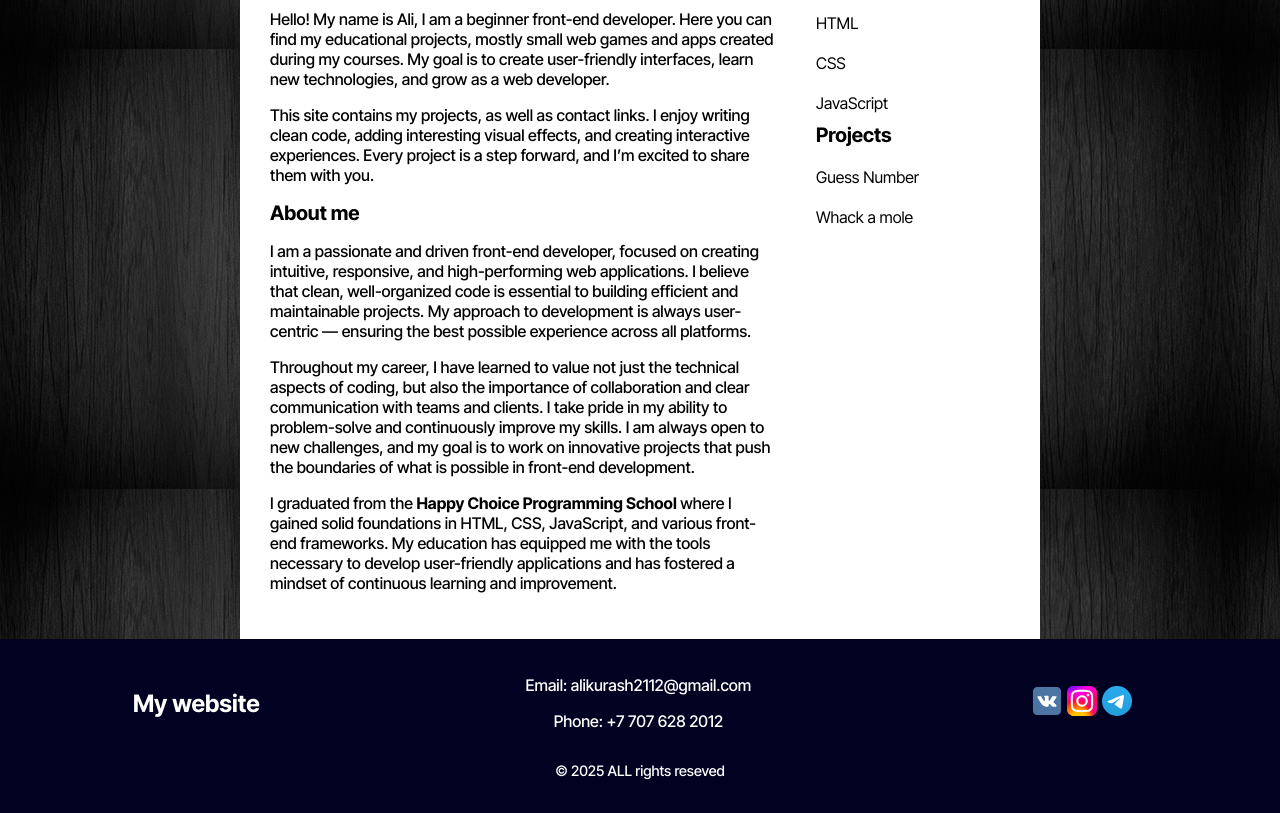
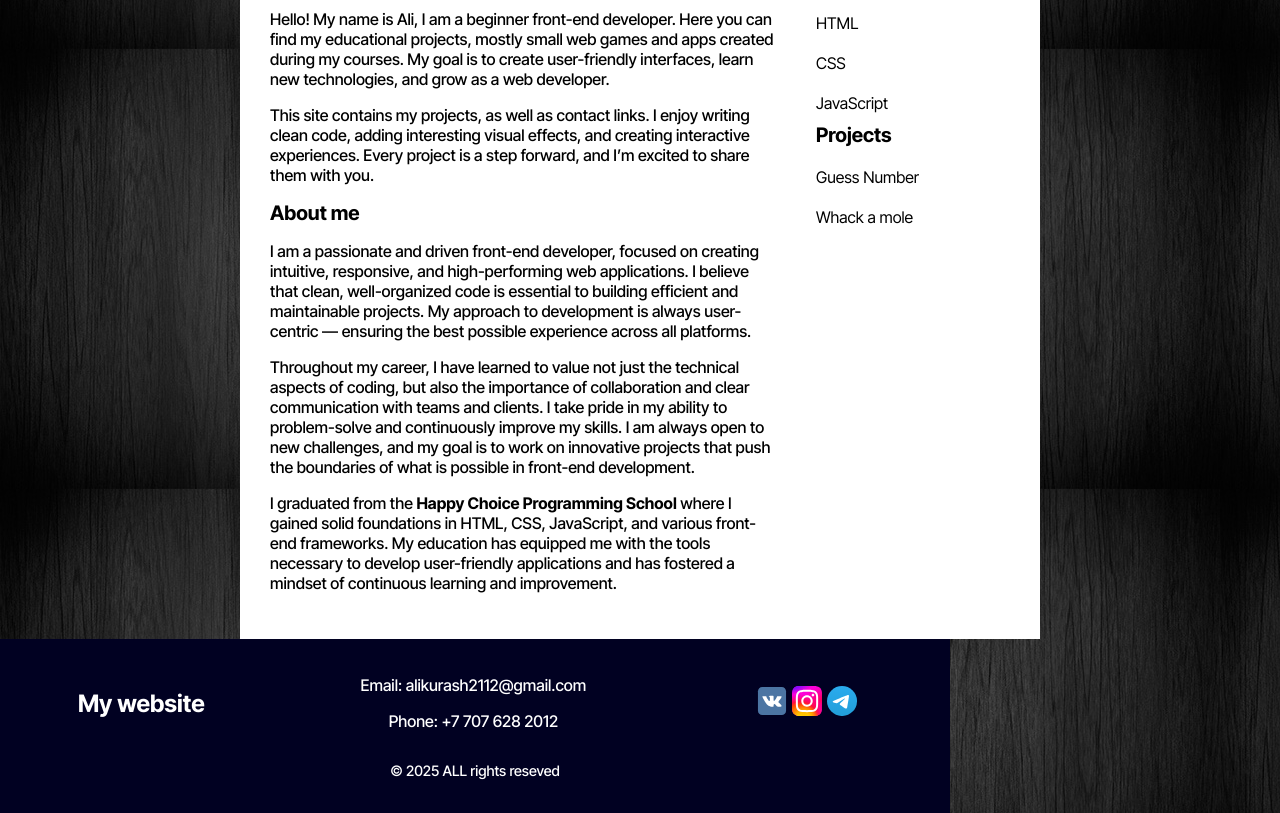
Before and after one commit to KurashevAli12/final-project, a plain HTML site: page index.html in a window 1280 px wide. Shown: the part 391-1204 px from the top of the page. Drawn offline with Linux system fonts and the light colour scheme; a script that the page names is missing.

Commit message:
footer width

```diff
--- a/styles/style.css
+++ b/styles/style.css
@@ -131,7 +131,7 @@ nav li a:hover {
 }
 
 footer {
-    min-width: 950px;
+    max-width: 950px;
     background-color: #010122;
     color: #fff;
     padding: 20px 0;
```
